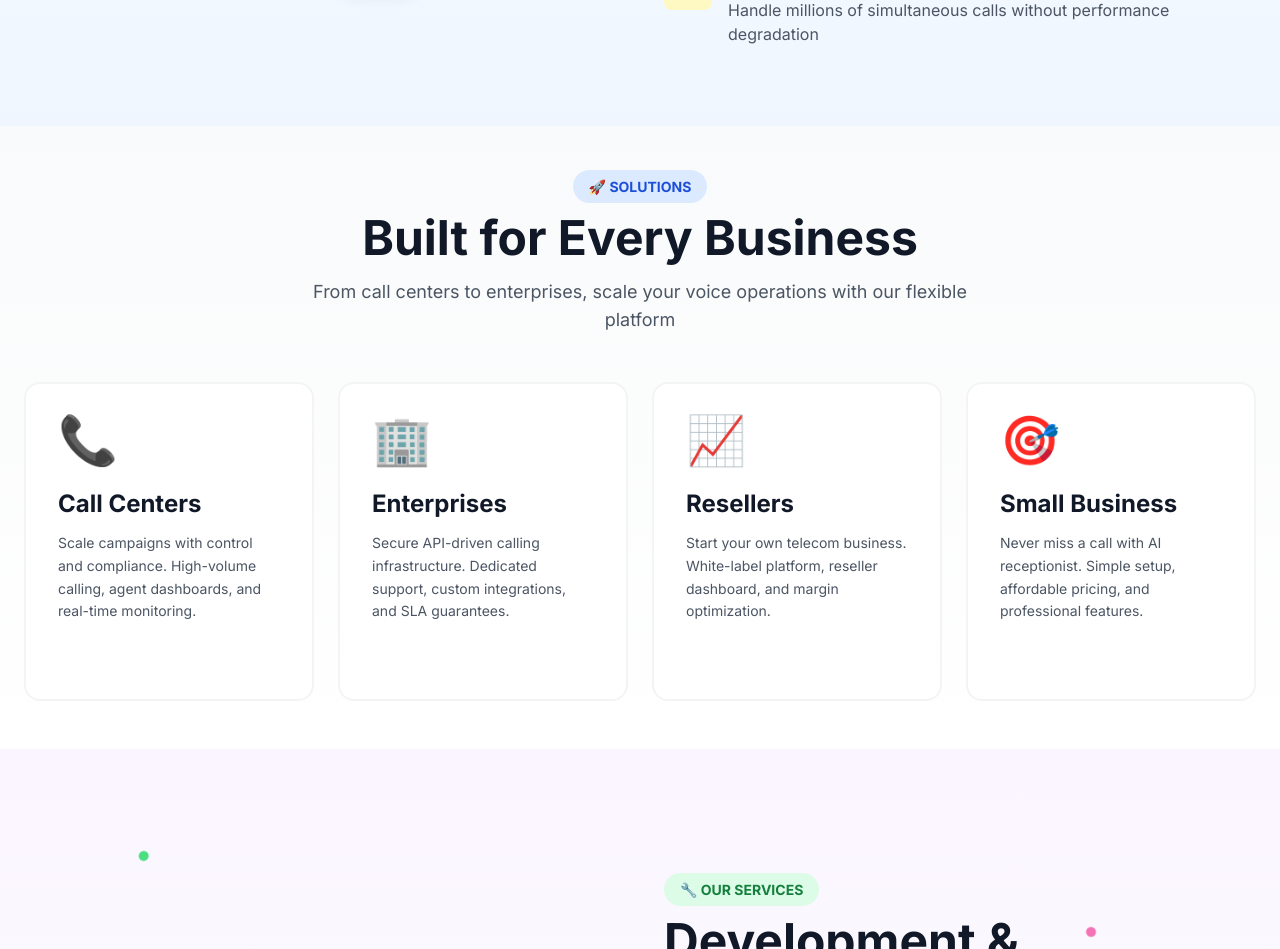
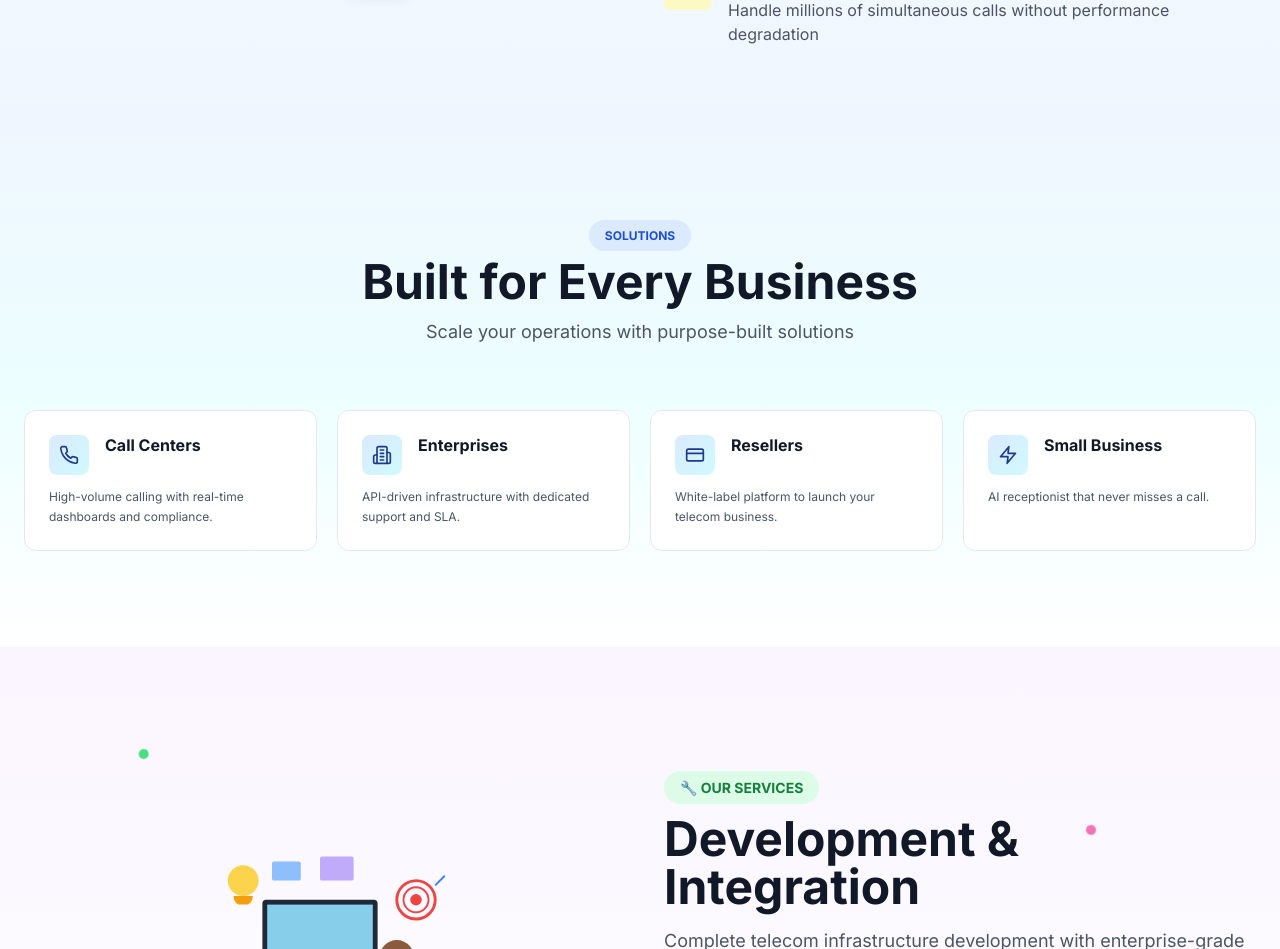
Before and after one commit to sonu28281/Callvia, a React (Vite) app: page / in a window 1280 px wide. Shown: the part 2201-3150 px from the top of the page. Built offline with nearby package versions, Linux system fonts and the light colour scheme.

Commit message:
Redesign Solutions section: Compact cards with side-by-side icon-heading layout, better icons, improved styling

```diff
--- a/src/pages/Home.jsx
+++ b/src/pages/Home.jsx
@@ -417,56 +417,79 @@ export function Home() {
       </section>
 
       {/* ========== SOLUTIONS SECTION ========== */}
-      <section className="bg-gradient-to-b from-gray-50 to-white py-12 px-6 relative">
+      <section className="bg-gradient-to-b from-blue-50 via-cyan-50 to-white py-24 px-6 relative overflow-hidden">
+        <style>{`
+          @keyframes slideInUp {
+            from {
+              opacity: 0;
+              transform: translateY(20px);
+            }
+            to {
+              opacity: 1;
+              transform: translateY(0);
+            }
+          }
+
+          .solution-card {
+            animation: slideInUp 0.5s ease-out forwards;
+          }
+        `}</style>
         <div className="max-w-7xl mx-auto">
-          <div className="text-center mb-12">
-            <div className="inline-block mb-4">
-              <span className="px-4 py-2 bg-blue-100 text-blue-700 rounded-full text-sm font-bold">🚀 SOLUTIONS</span>
+          <div className="text-center mb-16">
+            <div className="inline-block mb-3">
+              <span className="px-4 py-2 bg-blue-100 text-blue-700 rounded-full text-xs font-bold uppercase">Solutions</span>
             </div>
-            <h2 className="text-4xl lg:text-5xl font-bold text-gray-900 mb-4">
+            <h2 className="text-4xl lg:text-5xl font-bold text-gray-900 mb-3">
               Built for Every Business
             </h2>
             <p className="text-lg text-gray-600 max-w-2xl mx-auto">
-              From call centers to enterprises, scale your voice operations with our flexible platform
+              Scale your operations with purpose-built solutions
             </p>
           </div>
 
-          <div className="grid grid-cols-1 md:grid-cols-2 lg:grid-cols-4 gap-6">
+          <div className="grid grid-cols-1 md:grid-cols-2 lg:grid-cols-4 gap-5">
             {[
               {
                 title: 'Call Centers',
-                description: 'Scale campaigns with control and compliance. High-volume calling, agent dashboards, and real-time monitoring.',
-                icon: '📞'
+                description: 'High-volume calling with real-time dashboards and compliance.',
+                Icon: Phone
               },
               {
                 title: 'Enterprises',
-                description: 'Secure API-driven calling infrastructure. Dedicated support, custom integrations, and SLA guarantees.',
-                icon: '🏢'
+                description: 'API-driven infrastructure with dedicated support and SLA.',
+                Icon: Building2
               },
               {
                 title: 'Resellers',
-                description: 'Start your own telecom business. White-label platform, reseller dashboard, and margin optimization.',
-                icon: '📈'
+                description: 'White-label platform to launch your telecom business.',
+                Icon: CreditCard
               },
               {
                 title: 'Small Business',
-                description: 'Never miss a call with AI receptionist. Simple setup, affordable pricing, and professional features.',
-                icon: '🎯'
+                description: 'AI receptionist that never misses a call.',
+                Icon: Zap
               }
-            ].map((solution, index) => (
-              <div key={index} className="group relative">
-                <div className="absolute inset-0 bg-gradient-to-br from-blue-400 to-cyan-400 rounded-2xl opacity-0 group-hover:opacity-100 transition-all duration-500 blur-lg"></div>
-                <div className="relative bg-white p-8 rounded-2xl border-2 border-gray-100 group-hover:border-blue-300 group-hover:shadow-xl transition-all duration-300">
-                  <div className="text-5xl mb-6">{solution.icon}</div>
-                  <h3 className="text-2xl font-bold text-gray-900 mb-3">{solution.title}</h3>
-                  <p className="text-gray-600 text-sm leading-relaxed">{solution.description}</p>
-                  <div className="mt-6 flex items-center text-sm font-semibold text-blue-600 opacity-0 group-hover:opacity-100 transition-opacity duration-300">
-                    <span>Explore</span>
-                    <ArrowRight size={16} className="ml-2" />
+            ].map((solution, index) => {
+              const Icon = solution.Icon;
+              return (
+                <div
+                  key={index}
+                  className="solution-card group relative"
+                  style={{ animationDelay: `${index * 0.08}s` }}
+                >
+                  <div className="absolute inset-0 bg-gradient-to-br from-blue-300 to-cyan-300 rounded-xl opacity-0 group-hover:opacity-100 transition-all duration-500 blur-lg"></div>
+                  <div className="relative bg-white p-6 rounded-xl border border-gray-200 group-hover:border-cyan-400 group-hover:shadow-lg transition-all duration-300 flex flex-col h-full">
+                    <div className="flex items-start gap-4 mb-3">
+                      <div className="p-2.5 rounded-lg bg-gradient-to-br from-blue-100 to-cyan-100 group-hover:from-blue-200 group-hover:to-cyan-200 transition-all flex-shrink-0">
+                        <Icon size={20} className="text-blue-900 group-hover:scale-110 transition-transform" strokeWidth={2} />
+                      </div>
+                      <h3 className="text-base font-bold text-gray-900 group-hover:text-blue-900 transition-colors leading-tight">{solution.title}</h3>
+                    </div>
+                    <p className="text-xs text-gray-600 group-hover:text-gray-700 transition-colors leading-relaxed flex-grow">{solution.description}</p>
                   </div>
                 </div>
-              </div>
-            ))}
+              );
+            })}
           </div>
         </div>
       </section>
```
